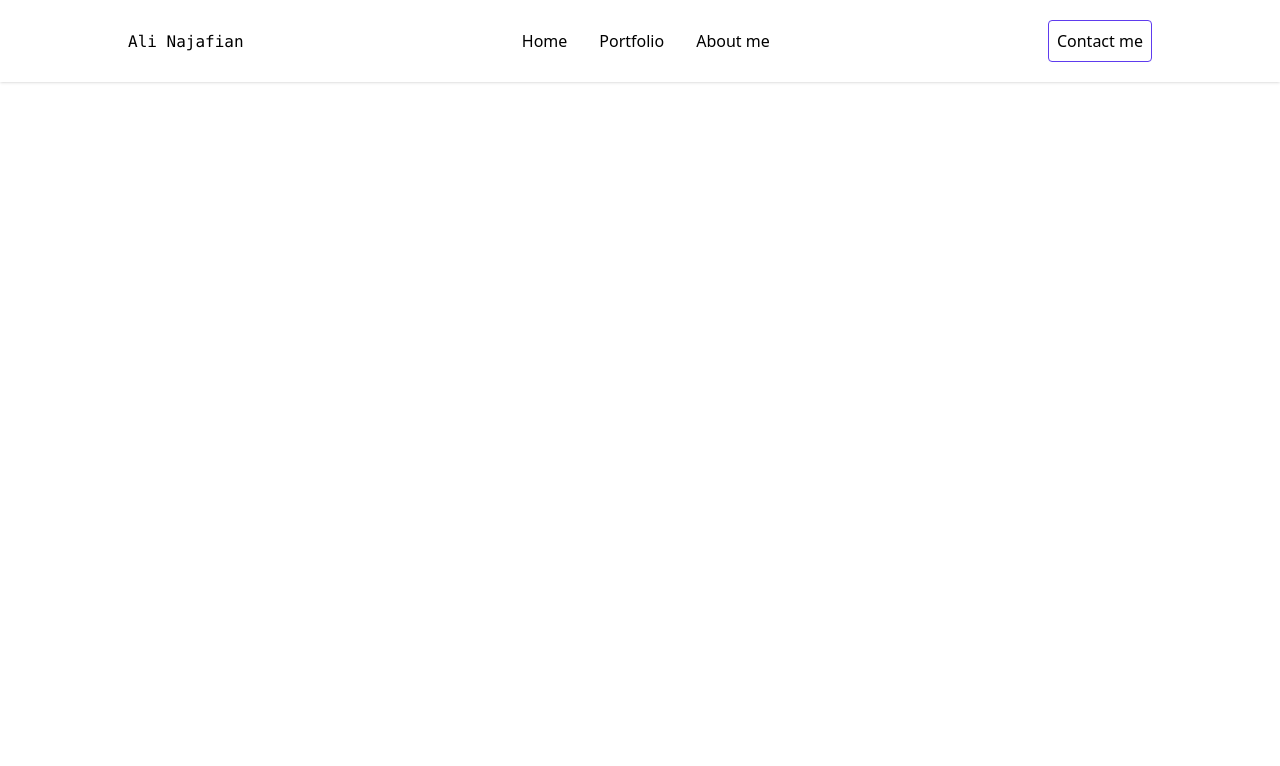
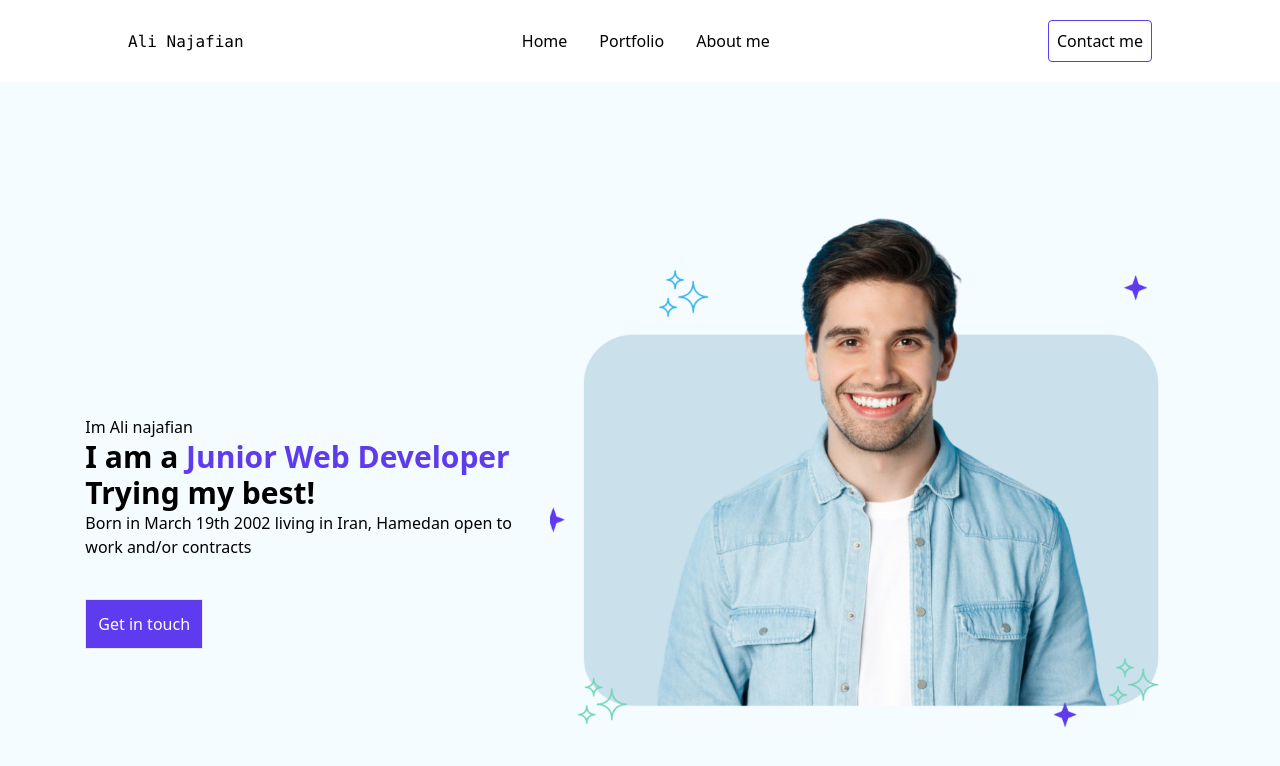
Before and after one commit to goofySunny/Portfolio, an Angular app: page /home in a window 1280 px wide. Shown: the top 766 px of the page. Built offline with nearby package versions, Linux system fonts and the light colour scheme.

Commit message:
Hero section done

```diff
--- a/src/app/pages/landing-page/landing-page.component.html
+++ b/src/app/pages/landing-page/landing-page.component.html
@@ -15,3 +15,23 @@
     </div>
 </div>
 <!-- Navbar -->
+
+
+
+<!-- Hero section -->
+<div class="bg-[#F5FCFF] w-full py-[133px] px-[85.33px] flex justify-between items-start">
+    <div class="h-max my-[200px]">
+        <span>Im Ali najafian</span>
+        <h1 class="font-bold text-3xl">
+            I am a <span class="text-[#5E3BEE]">Junior Web Developer</span> Trying my best!
+        </h1>
+        <p>Born in March 19th 2002 living in Iran, Hamedan open to work and/or contracts </p>
+        <button class="mt-10 p-3 border bg-[#5E3BEE] text-white">
+            Get in touch
+        </button>
+    </div>
+    <div class="bg-transparent">
+        <img class="" src="assets/Hero.png" alt="">
+    </div>
+</div>
+ <!-- Hero section -->
```
Also changed, not shown: src/assets/Hero.png (added).
